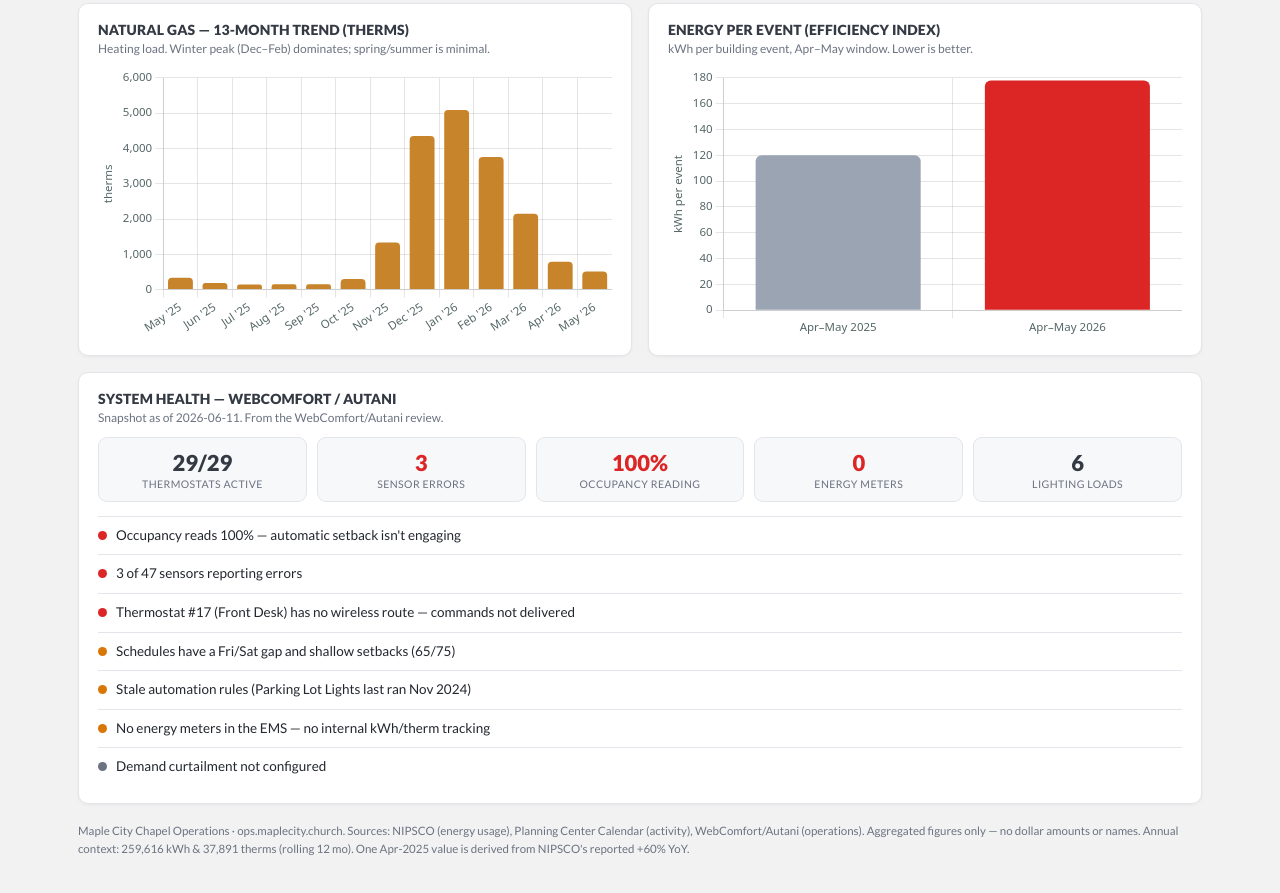
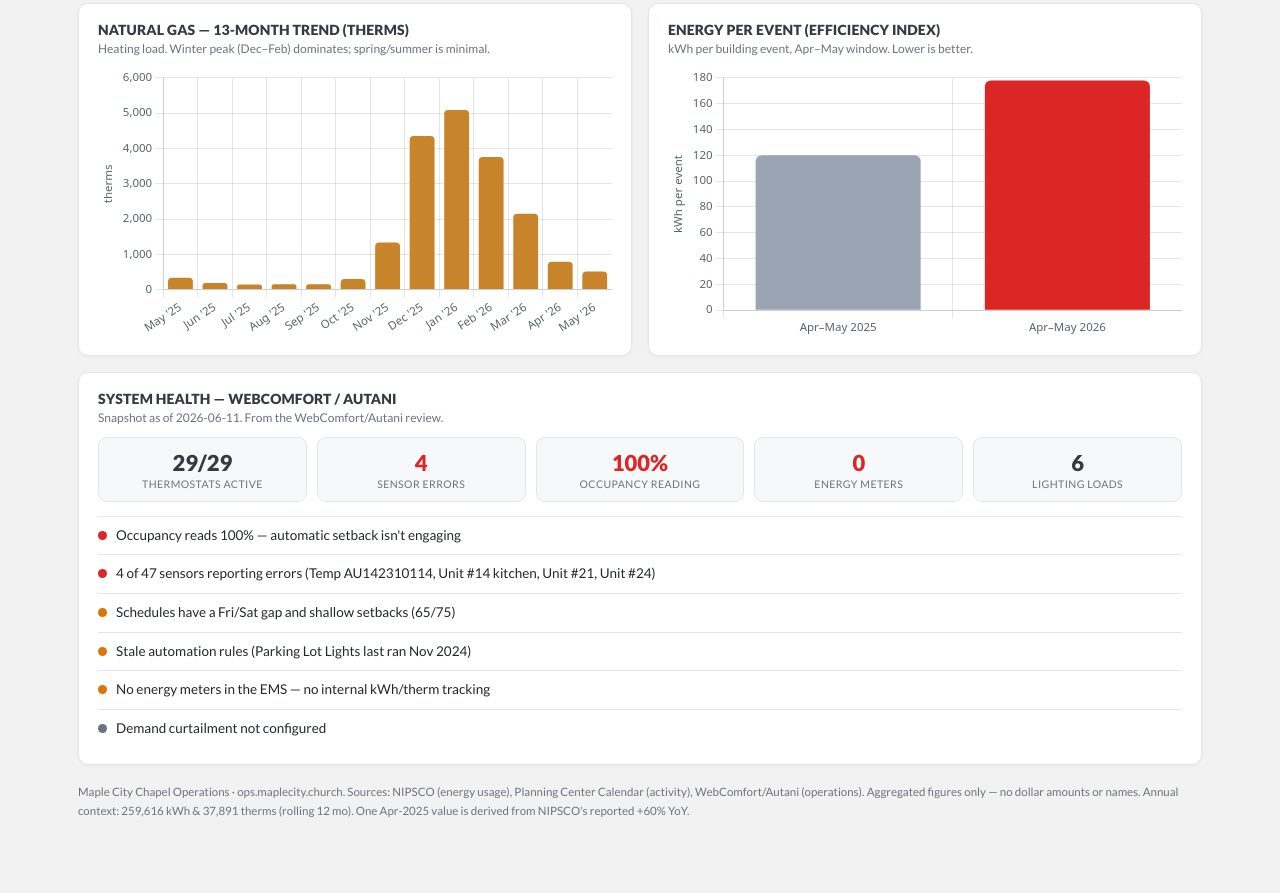
Before and after one commit to aaroncunningham26/mcc-ops, a plain HTML site: page energy.html in a window 1280 px wide. Shown: the part 706-1599 px from the top of the page. Drawn offline with nearby package versions, Linux system fonts and the light colour scheme.

Commit message:
Ops: sensor errors 3->4 (named), clear resolved Thermostat #17 flag

```diff
--- a/energy.html
+++ b/energy.html
@@ -126,12 +126,11 @@ const DATA = {
   },
   annual: { electricKwh: 259616, gasTherms: 37891, avgMoElec: 23365, avgMoGas: 1785 },
   ops: {
-    asOf: "2026-06-11", thermostats: 29, thermostatsActive: 29, sensors: 47, sensorErrors: 3,
+    asOf: "2026-06-11", thermostats: 29, thermostatsActive: 29, sensors: 47, sensorErrors: 4,
     occupancyPct: 100, meters: 0, lightingLoads: 6,
     flags: [
       {t:"Occupancy reads 100% — automatic setback isn't engaging", s:"high"},
-      {t:"3 of 47 sensors reporting errors", s:"high"},
-      {t:"Thermostat #17 (Front Desk) has no wireless route — commands not delivered", s:"high"},
+      {t:"4 of 47 sensors reporting errors (Temp AU142310114, Unit #14 kitchen, Unit #21, Unit #24)", s:"high"},
       {t:"Schedules have a Fri/Sat gap and shallow setbacks (65/75)", s:"med"},
       {t:"Stale automation rules (Parking Lot Lights last ran Nov 2024)", s:"med"},
       {t:"No energy meters in the EMS — no internal kWh/therm tracking", s:"med"},
```
